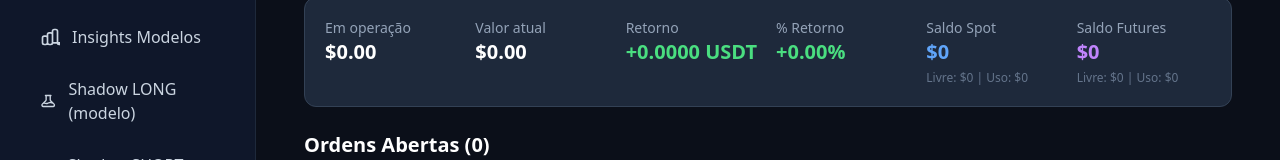
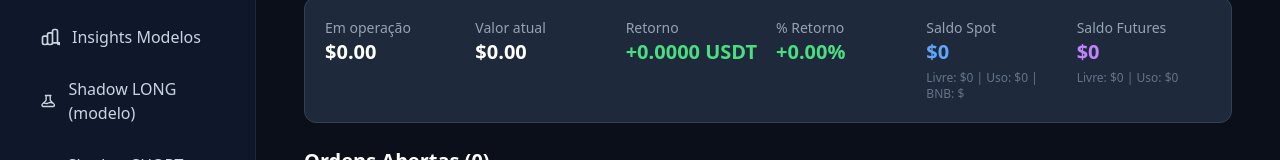
Before and after one commit to FinBot-Crypto/fb-web-dashboard, a React (Vite) app: page /operations in a window 1280 px wide. Shown: the part 187-347 px from the top of the page. Built offline with nearby package versions, Linux system fonts and the light colour scheme; no server answers.

Commit message:
feat: display bnb cushion in spot balance card subtexts

```diff
--- a/src/pages/Dashboard.jsx
+++ b/src/pages/Dashboard.jsx
@@ -89,7 +89,7 @@ export default function Dashboard() {
         <div className="bg-slate-800 p-6 rounded-xl border border-slate-700 hover:border-blue-500 transition-colors cursor-pointer">
           <p className="text-slate-400 text-sm font-medium">Saldo Spot (USDT)</p>
           <p className="text-2xl font-bold text-blue-400 mt-2">${data.spot_balance}</p>
-          <span className="text-slate-400 text-xs font-medium">Livre: ${data.spot_balance_free} | Em uso: ${data.spot_balance_used}</span>
+          <span className="text-slate-400 text-xs font-medium">Livre: ${data.spot_balance_free} | Em uso: ${data.spot_balance_used} | BNB: ${data.bnb_balance}</span>
         </div>
 
         {/* Card 3 - Saldo Futures */}
--- a/src/pages/Operations.jsx
+++ b/src/pages/Operations.jsx
@@ -330,7 +330,7 @@ export default function Operations() {
         <div>
           <div className="text-slate-400 text-sm">Saldo Spot</div>
           <div className="text-blue-400 text-xl font-bold">${data.spot_balance}</div>
-          <div className="text-xs text-slate-500 mt-1">Livre: ${data.spot_balance_free} | Uso: ${data.spot_balance_used}</div>
+          <div className="text-xs text-slate-500 mt-1">Livre: ${data.spot_balance_free} | Uso: ${data.spot_balance_used} | BNB: ${data.bnb_balance}</div>
         </div>
         <div>
           <div className="text-slate-400 text-sm">Saldo Futures</div>
```
Also changed, not shown: 1 other file (tests, documents, lock files or other folders).
